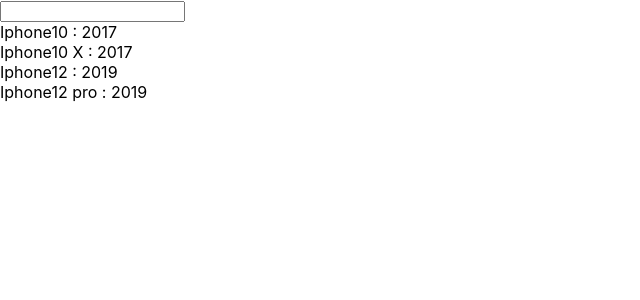
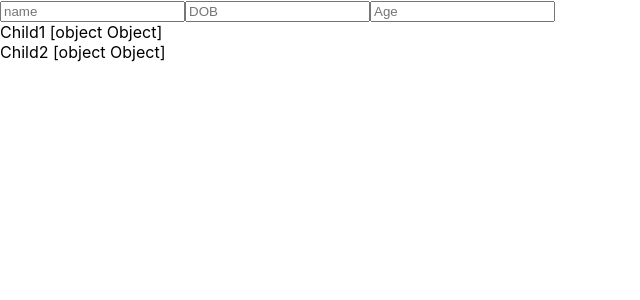
Before and after one commit to himavardhan/react-user-point, a React (Create React App) app: page / in a window 1280 px wide. Shown: the top 300 px of the page, without its empty margins (0-640 px from the left). Built offline with nearby package versions, Linux system fonts and the light colour scheme.

Commit message:
Added Context API

```diff
--- a/src/App.tsx
+++ b/src/App.tsx
@@ -6,6 +6,10 @@
 import  AppModel  from './Components/appModel';
 import ProdcutSearch from './Components/productSearch';
 import MatForm from './Components/materialForm';
+import DataShareApi from './ContextAPIs/DataShare';
+import ContextParent from './ContextAPIs/ContextParent';
+import ContextChild1 from './ContextAPIs/ContextChild1';
+import ContextChild2 from './ContextAPIs/ContextChild2';
 
 
 function App() {
@@ -44,9 +48,16 @@
           {/* <AppModel open={openModel} close={() => handleClose()} />
 
             <button onClick= {() => { console.log('click the button'); setOpenModel((pre) => !pre)}} >Open</button>
-            */
+
            <ProdcutSearch />}
            {/* <MatForm></MatForm> */}
+
+          {/* Context API */}
+          <DataShareApi>
+            <ContextParent></ContextParent>
+            <ContextChild1></ContextChild1>
+            <ContextChild2></ContextChild2>
+          </DataShareApi>
 
 
     </div>
--- /dev/null
+++ b/src/ContextAPIs/ContextChild1.tsx
@@ -0,0 +1,17 @@
+
+import {FC, useContext} from 'react';
+import { DataShare } from './DataShare';
+import {ContextData} from './DataShare';
+
+const ContextChild1 :FC = () =>  {
+
+   const context = useContext<ContextData | undefined>(DataShare)
+   const data = context?.data
+
+
+    return (<div>
+            Child1 {data && typeof data === 'object' && Object.keys(data).length > 0 ? JSON.stringify(data) : String(data)}
+    </div>)
+}
+
+export default ContextChild1;
--- /dev/null
+++ b/src/ContextAPIs/ContextChild2.tsx
@@ -0,0 +1,20 @@
+
+
+import {FC, useContext} from 'react';
+import { DataShare } from './DataShare';
+import {ContextData} from './DataShare';
+
+
+
+const ContextChild2 :FC = () =>  {
+
+   const context = useContext<ContextData | undefined>(DataShare)
+   const data = context?.data
+
+
+    return (<div>
+           Child2  {data && typeof data === 'object' && Object.keys(data).length > 0 ? JSON.stringify(data) : String(data)}
+    </div>)
+}
+
+export default ContextChild2;
--- /dev/null
+++ b/src/ContextAPIs/ContextParent.tsx
@@ -0,0 +1,28 @@
+import {FC, useContext} from 'react';
+import { ContextData, DataShare } from './DataShare';
+
+
+
+
+
+const ContextParent :FC = () =>  {
+
+   const { data, updateData } = useContext(DataShare) as ContextData;
+
+    const handleChange = (e:any) => {
+
+        const {name,value} = e.target;
+        console.log(name, ' === ', value);
+        updateData({...data,[name]:value});
+
+    }
+
+    return (<div>
+
+           <input type='text' name='name' placeholder='name' onChange={(e)=>handleChange(e)} ></input>
+           <input type='text' name='dob' placeholder='DOB' onChange={(e)=>handleChange(e)} ></input>
+           <input type='text' name='age' placeholder='Age' onChange={(e)=>handleChange(e)} ></input>
+    </div>)
+}
+
+export default ContextParent;
--- /dev/null
+++ b/src/ContextAPIs/DataShare.tsx
@@ -0,0 +1,31 @@
+import {FC, ReactNode, createContext, useState} from 'react';
+
+type userData = {
+    name:string,
+    dob:string,
+    age:number
+}
+
+export type ContextData = {
+    data: userData | {},
+    updateData:(data:any) => void
+}
+
+export const DataShare = createContext<ContextData | undefined >(undefined);
+
+
+const DataShareApi = ({children}:{children : ReactNode}) => {
+
+    const [data,setData] = useState<userData | {}>({});
+
+    const updateData = (data:any) => {
+         setData(data);
+    }
+
+    return (<DataShare.Provider value={{data,updateData}}>
+        {children}
+    </DataShare.Provider>)
+}
+
+
+export default DataShareApi;
```
